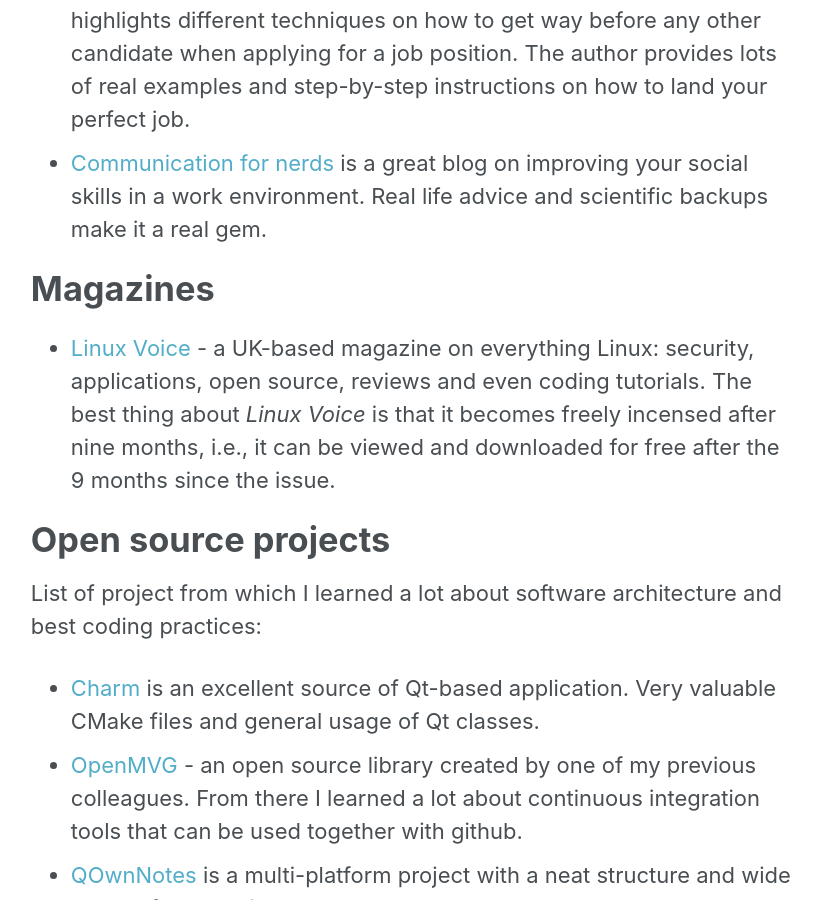
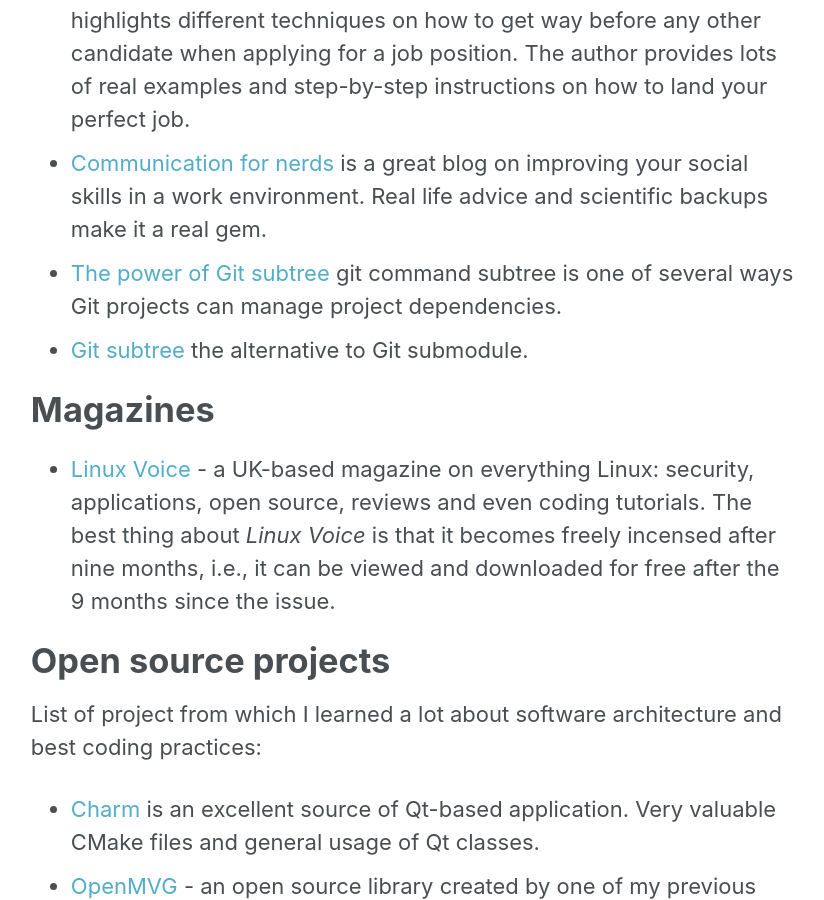
Before and after one commit to element207/element207.github.io, a Jekyll site: the page built from _pages/resources.md, in a window 1280 px wide and 900 px high, scrolled down 1529 px. Shown: the whole window, without its empty margins (253-1077 px from the left). Built offline with Jekyll 4.4.1, drawn with Linux system fonts in a browser that asks for light colours.

Commit message:
Add bolgs for git subtree command

```diff
--- a/_pages/resources.md
+++ b/_pages/resources.md
@@ -28,6 +28,8 @@
 * [Engineering impact](https://blog.gitprime.com/) is a GitPrime blog on trends, interviews and practical advice on leading effective engineering teams.
 * [Land any job you want](http://landanyjobyouwant.com/) - an unconventional career advice blog. In my opinion, one of the best career advice on the Internet. The blog often highlights different techniques on how to get way before any other candidate when applying for a job position. The author provides lots of real examples and step-by-step instructions on how to land your perfect job.
 * [Communication for nerds](http://www.communicationfornerds.com/) is a great blog on improving your social skills in a work environment. Real life advice and scientific backups make it a real gem.
+* [The power of Git subtree](https://developer.atlassian.com/blog/2015/05/the-power-of-git-subtree/) git command subtree is one of several ways Git projects can manage project dependencies.
+* [Git subtree](https://www.atlassian.com/blog/git/alternatives-to-git-submodule-git-subtree) the alternative to Git submodule.
 
 # Magazines
 
```
